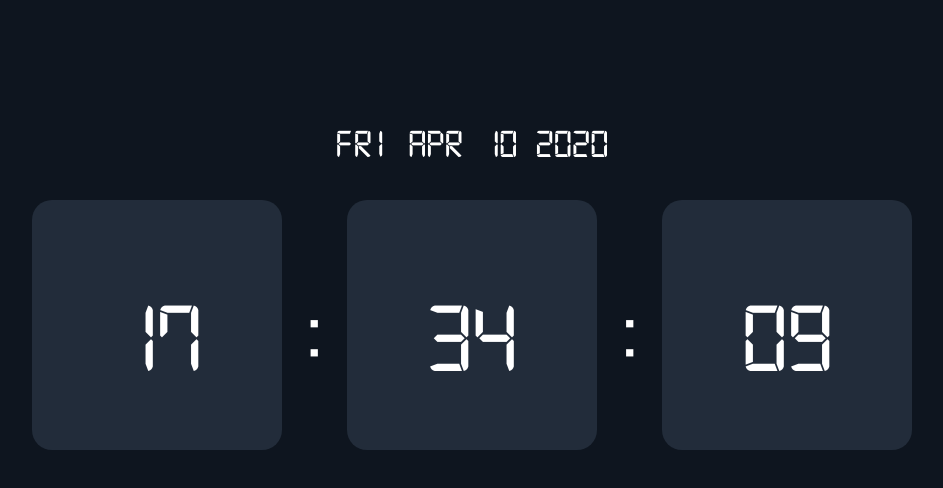
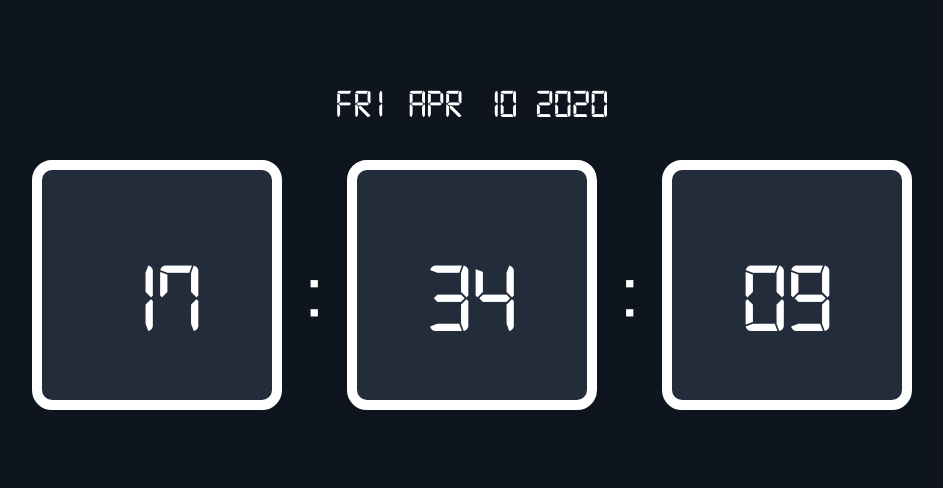
Before and after one commit to erosespinola/clock, a plain HTML site: page index.html in a window 1280 px wide. Shown: the whole page, without its empty margins (168-1111 px from the left). Drawn offline with Linux system fonts and the light colour scheme.

Commit message:
Updated criteria and result

```diff
--- a/index.html
+++ b/index.html
@@ -5,7 +5,7 @@
   </head>
   <body onload="startTime()">
     <div id="date">
-      <p>Date</p>
+      <span>Date</span>
     </div>
     <div id="clock">
       <div class="number">
--- a/styles.css
+++ b/styles.css
@@ -14,28 +14,30 @@ body {
 #clock {
   display: flex;
   flex-wrap: wrap;
+  font-size: 100px;
   justify-content: center;
 }
 
 #date {
   display: flex;
   justify-content: center;
+  margin-bottom: 1em;
 }
 
 .colon {
-  font-size: 100px;
   align-self: center;
 }
 
 .number {
   display: flex;
-  font-size: 100px;
 
-  flex-basis: 2.5em;
+  width: 2.5em;
   height: 2.5em;
 
   margin: 0.1em;
   border-radius: 0.2em;
+  border: 0.1em solid white;
+  box-sizing: border-box;
   background-color: #222c3a;
 
   justify-content: center;
```
Also changed, not shown: 1 other file.
